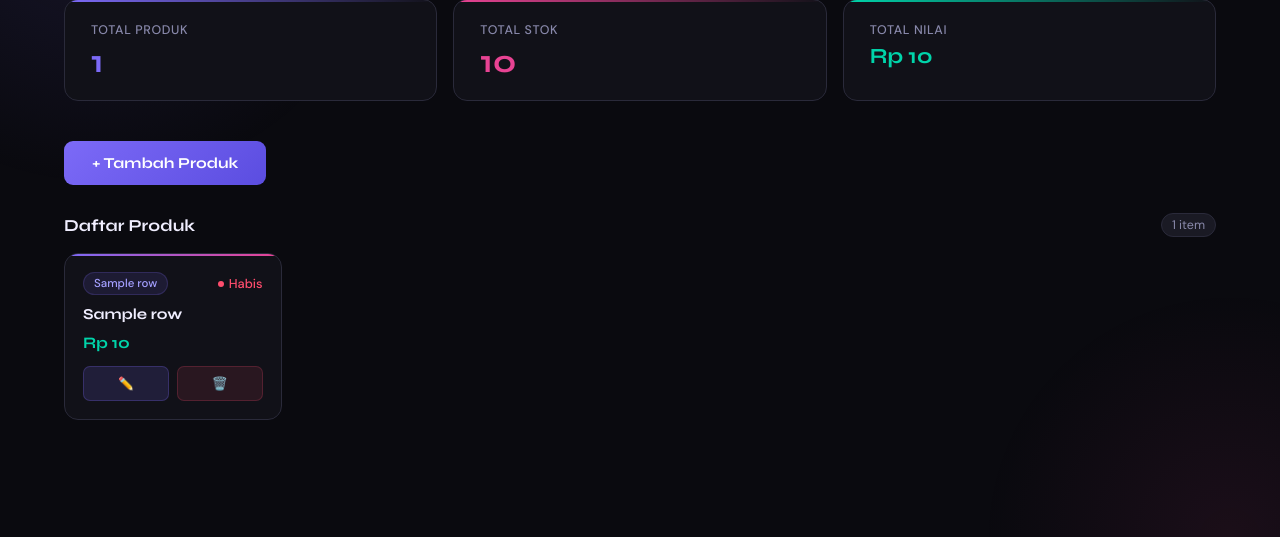
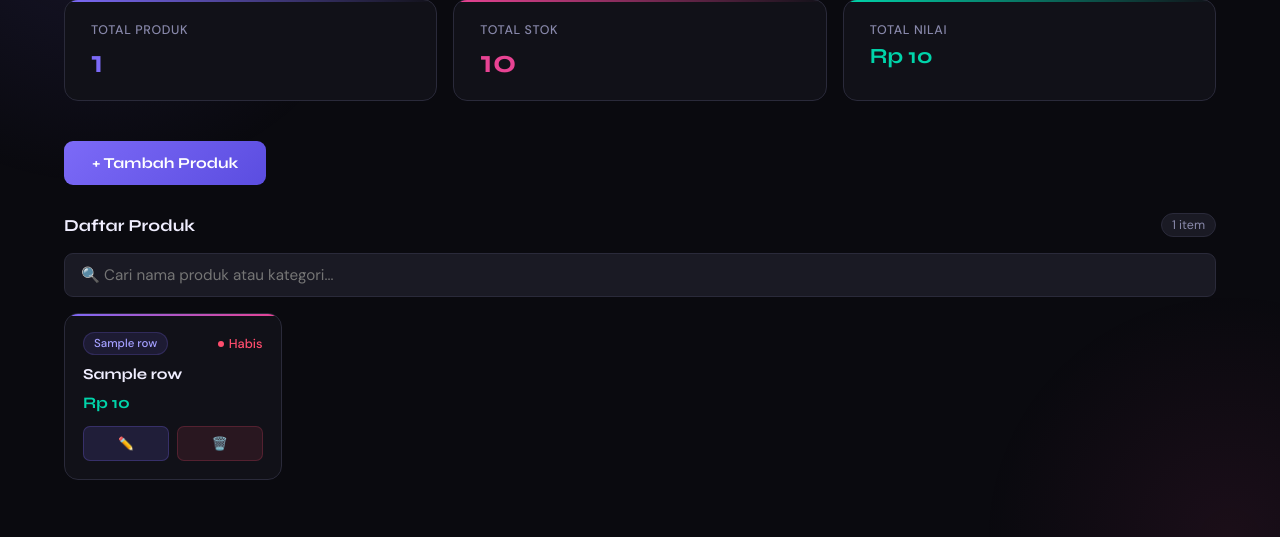
Before and after one commit to jhnmira/manajemen-electronic, a Flask app: template templates/index.html in a window 1280 px wide. Shown: the part 211-748 px from the top of the page. Run offline with Flask 3, Linux system fonts and the light colour scheme; the template is opened without the code that fills it: most values are stand-ins (such as "Sample title", 1, 10 or a date in 2020).

Commit message:
Update index.html

```diff
--- a/templates/index.html
+++ b/templates/index.html
@@ -232,6 +232,13 @@
         <div class="table-count">{{ data|length }} item</div>
       </div>
 
+      <input type="text" id="searchInput" onkeyup="cariProduk()" placeholder="🔍 Cari nama produk atau kategori..." style="
+        width: 100%; padding: 11px 16px; margin-bottom: 16px;
+        background: var(--surface2); border: 1px solid var(--border);
+        border-radius: 9px; color: var(--text); font-family: 'DM Sans', sans-serif;
+        font-size: 0.95rem; outline: none;
+      "/>
+
       <!-- tampilan kartu produk dari database (struktur data: list of tuples) -->
       {% if data %}
       <div class="cards-grid">
@@ -269,5 +276,21 @@
       {% endif %}
 
     </main>
+    <script>
+      // fitur pencarian produk berdasarkan nama dan kategori
+      function cariProduk() {
+        const input = document.getElementById('searchInput').value.toLowerCase();
+        const cards = document.querySelectorAll('.product-card');
+        cards.forEach(card => {
+          const nama = card.querySelector('.product-name').textContent.toLowerCase();
+          const kategori = card.querySelector('.kategori-badge').textContent.toLowerCase();
+          if (nama.includes(input) || kategori.includes(input)) {
+            card.style.display = '';
+          } else {
+            card.style.display = 'none';
+          }
+        });
+      }
+    </script>
   </body>
 </html>
```
